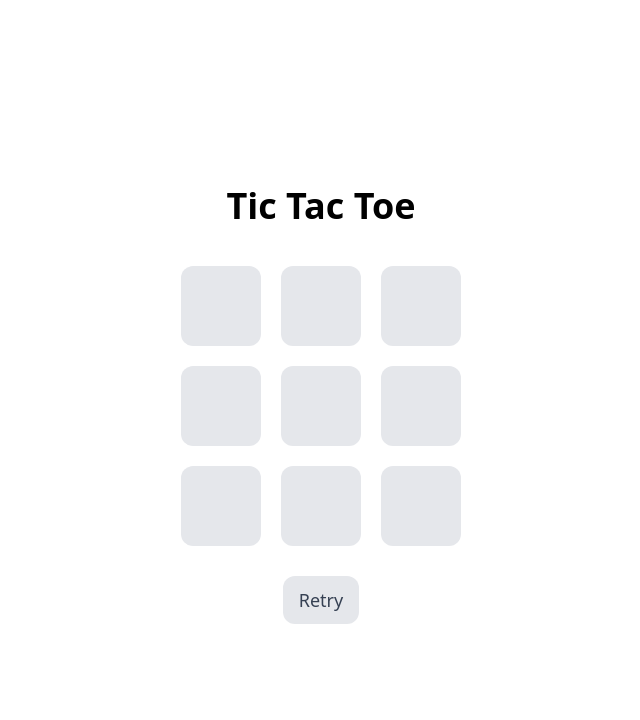
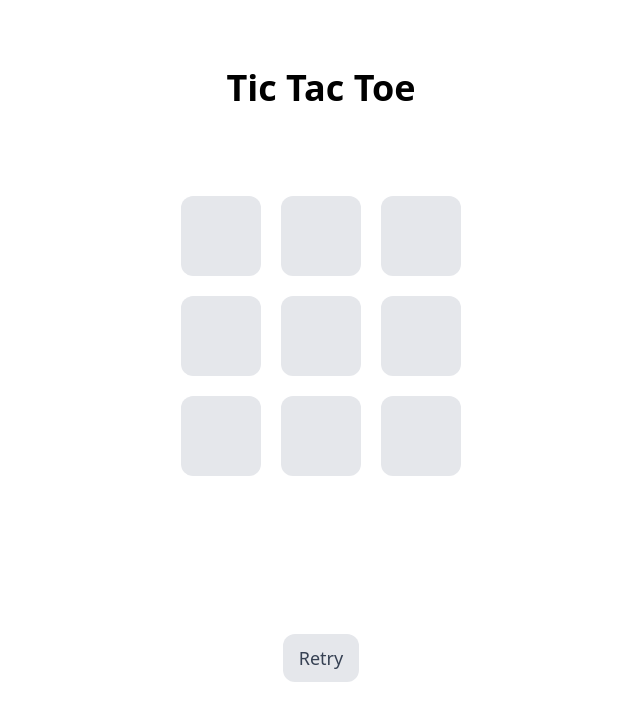
Before and after one commit to nasimkuniyil/tic-tac-toe, a React (Vite) app: page / in a window 1280 px wide. Shown: the top 720 px of the page, without its empty margins (319-959 px from the left). Built offline with nearby package versions, Linux system fonts and the light colour scheme.

Commit message:
refactor

```diff
--- a/src/App.jsx
+++ b/src/App.jsx
@@ -2,9 +2,9 @@ import Main from "./pages/Main";
 
 function App() {
   return (
-    <div>
+    <>
       <Main/>
-    </div>
+    </>
   );
 }
 
--- a/src/components/GameFooter.jsx
+++ b/src/components/GameFooter.jsx
@@ -2,7 +2,7 @@ import Button from "./Button";
 
 export default function GameFooter(){
     return (
-        <div>
+        <div className="h-[20%]">
             <Button text={"Retry"}/>
         </div>
     )
--- a/src/components/GameHeader.jsx
+++ b/src/components/GameHeader.jsx
@@ -1,6 +1,6 @@
 export default function GameHeader() {
   return (
-    <div>
+    <div className="h-[20%] flex items-center">
       <h1>Tic Tac Toe</h1>
     </div>
   );
--- a/src/components/Modal.jsx
+++ b/src/components/Modal.jsx
@@ -6,7 +6,7 @@ export default function Modal({ winner }) {
       spread: 150,
     });
   return (
-    <div className="absolute inset-0 flex justify-center items-center bg-black/70 backdrop-blur-xs h-full w-full z-50">
+    <div className="absolute inset-0 flex justify-center items-center bg-black/70 backdrop-blur-xs h-screen w-screen z-50">
       <div className="w-full flex flex-col gap-5 items-center max-w-md text-white py-10 rounded animate-popup-500">
         <div className="pb-5">
           {winner ? (
--- a/src/pages/GameBoard.jsx
+++ b/src/pages/GameBoard.jsx
@@ -3,10 +3,12 @@ import { CELLS } from "../constants/constants";
 
 export default function GameBoard({ handleClick }) {
   return (
-    <div className="grid grid-cols-3 gap-5 w-fit">
-      {CELLS.map((cellId) => (
-        <Cell key={cellId} onclick={handleClick} cellId={cellId} />
-      ))}
+    <div className="h-[60%]">
+      <div className="grid grid-cols-3 gap-5 w-fit">
+        {CELLS.map((cellId) => (
+          <Cell key={cellId} onclick={handleClick} cellId={cellId} />
+        ))}
+      </div>
     </div>
   );
 }
```
